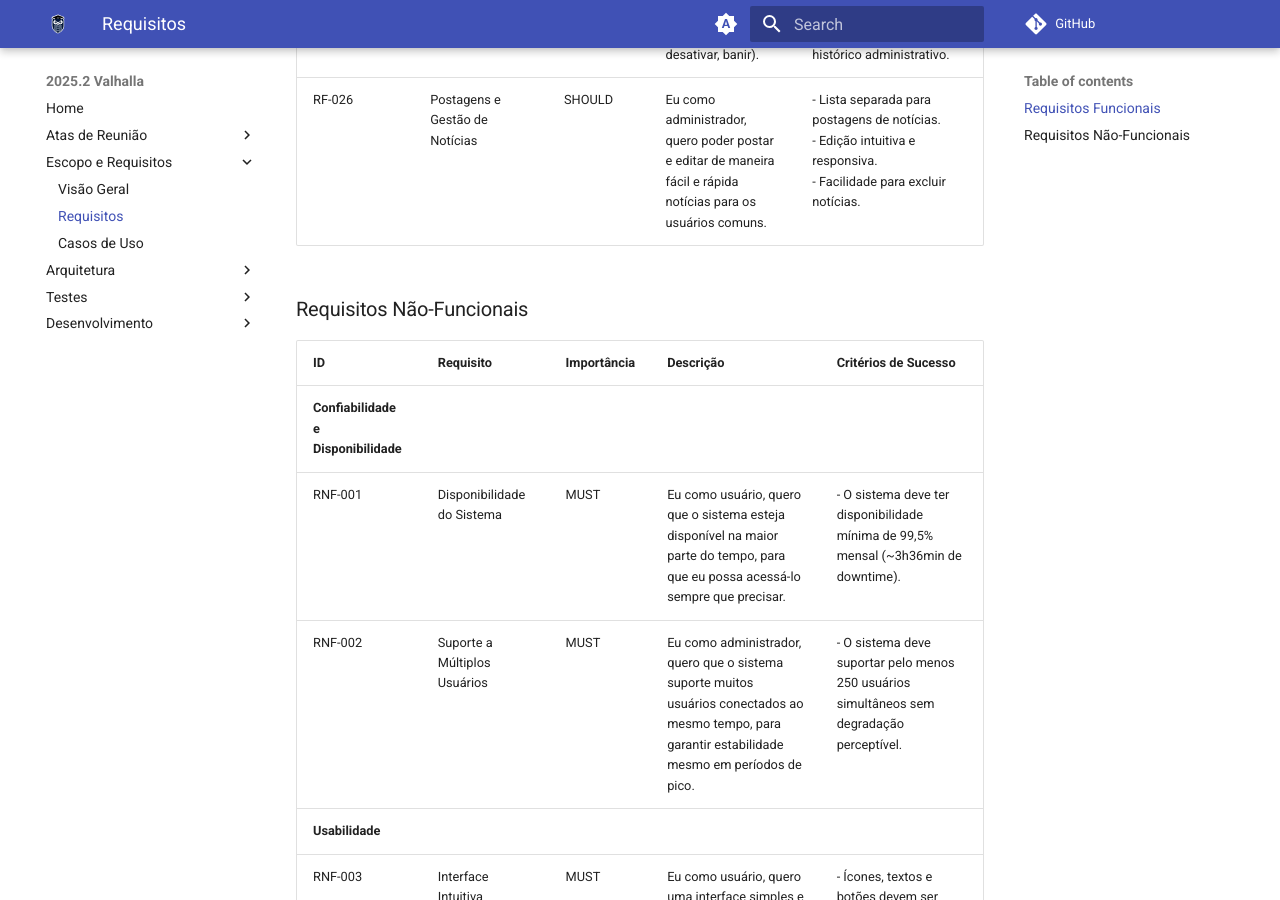
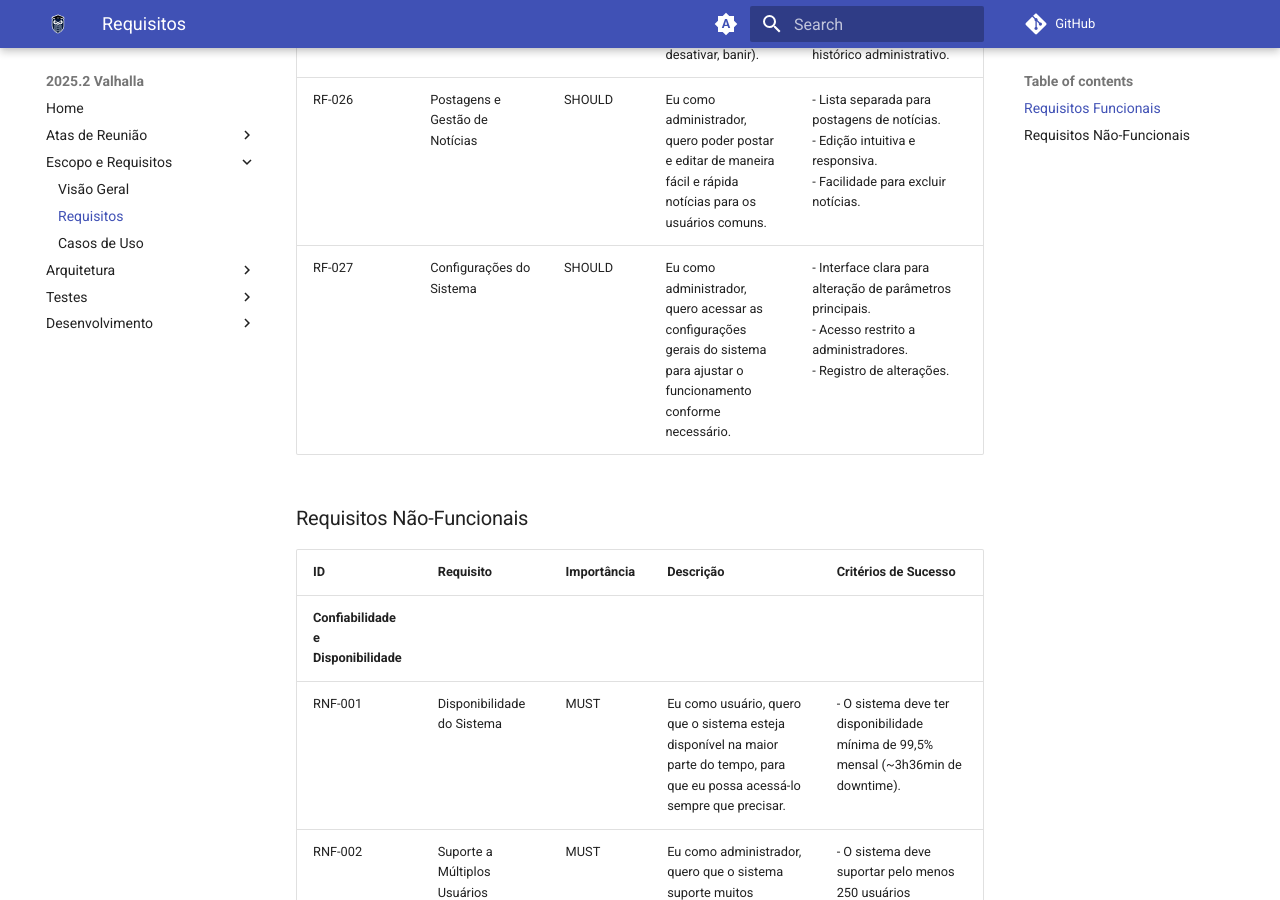
Before and after one commit to fga-eps-mds/2025.2-Valhalla-Docs, an MkDocs documentation site: the page built from docs/escopo-requisitos/Requisitos.md, in a window 1280 px wide and 900 px high, scrolled down 6062 px. Built offline with MkDocs 1.6.1 and Material for MkDocs 9.7.7, drawn with Linux system fonts in a browser that asks for light colours; comment, search, counter and statistics services are not loaded.

Commit message:
doc - preenche RF 027 de Administração
Co-authored-by: Pwdrinho <Pwdrinho@users.noreply.github.com>

```diff
--- a/docs/escopo-requisitos/Requisitos.md
+++ b/docs/escopo-requisitos/Requisitos.md
@@ -38,6 +38,7 @@ Esta tabela lista todos os requisitos do projeto, sua prioridade e descrição d
 | RF-024 | Gestão de Denúncias | MUST | Eu como administrador, quero acessar todas as denúncias registradas e poder gerenciá-las (excluir, encontrar o autor). | - Lista com todas as denúncias filtráveis.<br>- Registro de alterações no histórico.<br>- Lista separada para denúncias reportadas.<br>- Facilidade para remover denúncias do ar. |
 | RF-025 | Gestão de Usuários | MUST | Eu como administrador, quero gerenciar os usuários da plataforma (ativar, desativar, banir). | - Listagem de todos os usuários.<br>- Possibilidade de excluir contas.<br>- Registro de ações no histórico administrativo. |
 | RF-026 | Postagens e Gestão de Notícias | SHOULD | Eu como administrador, quero poder postar e editar de maneira fácil e rápida notícias para os usuários comuns. | - Lista separada para postagens de notícias.<br>- Edição intuitiva e responsiva.<br>- Facilidade para excluir notícias. |
+| RF-027 | Configurações do Sistema | SHOULD | Eu como administrador, quero acessar as configurações gerais do sistema para ajustar o funcionamento conforme necessário. | - Interface clara para alteração de parâmetros principais.<br>- Acesso restrito a administradores.<br>- Registro de alterações. |
 
 
 ### Requisitos Não-Funcionais
```
